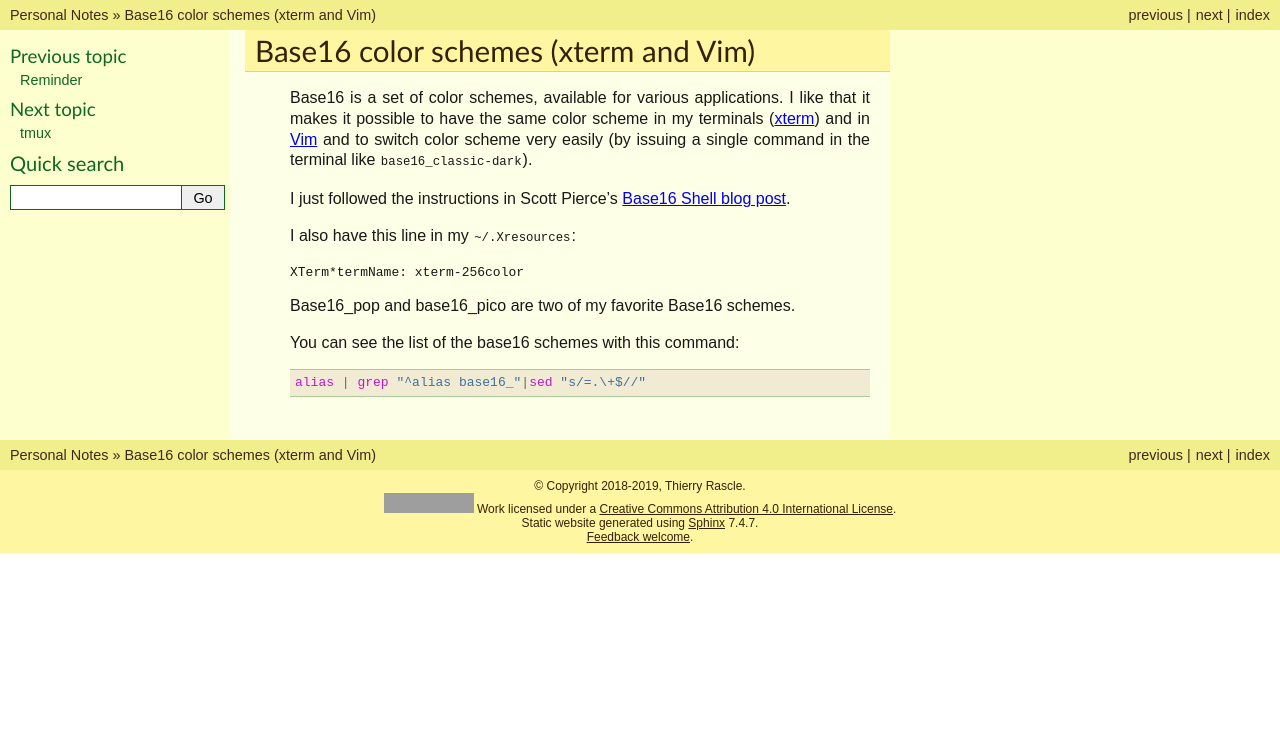
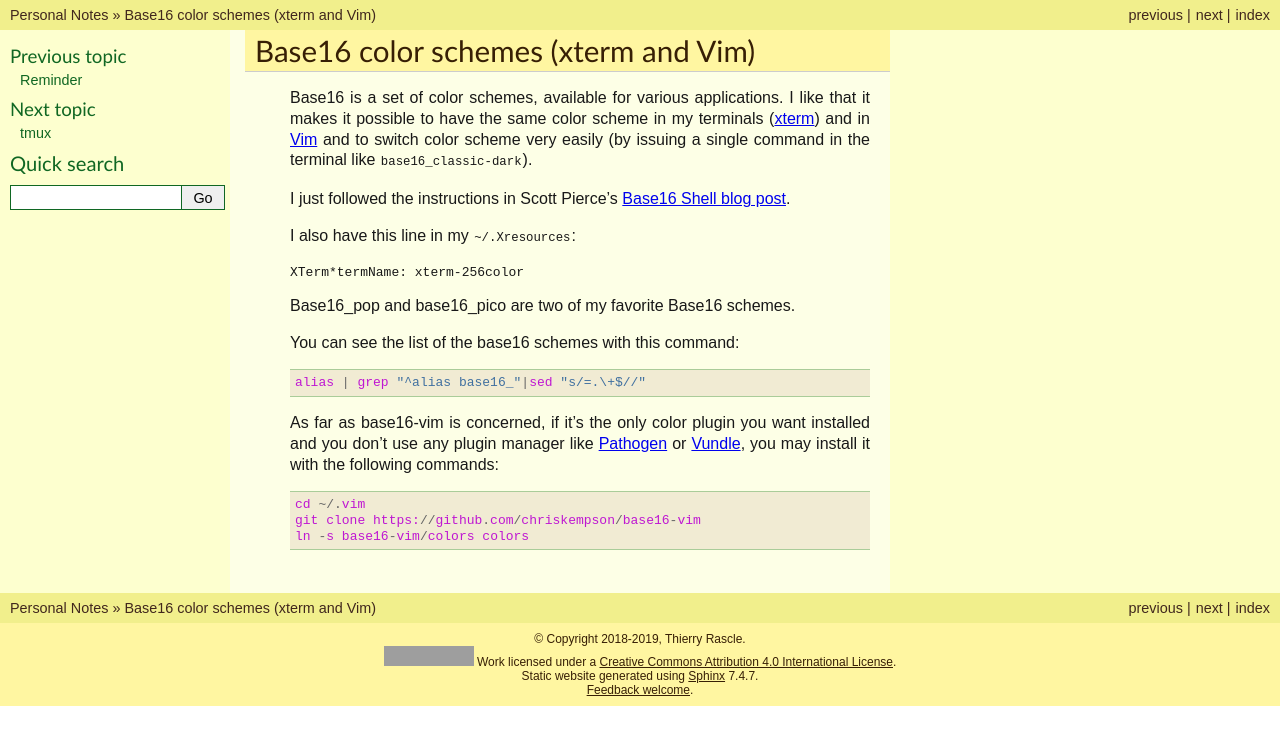
Before and after one commit to thierr26/thierr26_personal_notes_sphinx_sources, a Sphinx documentation site: the page built from source/base16_color_schemes_xterm_and_vim.rst, in a window 1280 px wide. Shown: the top 745 px of the page. Built offline with Sphinx 7.4.7, drawn with Linux system fonts in a browser that asks for light colours; grey boxes are pictures that could not be loaded.

Commit message:
Add commands for base16-vim installation

```diff
--- a/source/base16_color_schemes_xterm_and_vim.rst
+++ b/source/base16_color_schemes_xterm_and_vim.rst
@@ -5,6 +5,7 @@ Base16 color schemes (xterm and Vim)
   pair: Base16 color schemes; xterm
   pair: Base16 color schemes; Vim
   single: ~/.Xresources
+  single: ln
 
 Base16 is a set of color schemes, available for various applications. I like
 that it makes it possible to have the same color scheme in my terminals (`xterm
@@ -25,3 +26,13 @@ Base16_pop and base16_pico are two of my favorite Base16 schemes.
 You can see the list of the base16 schemes with this command::
 
   alias | grep "^alias base16_"|sed "s/=.\+$//"
+
+As far as base16-vim is concerned, if it's the only color plugin you want
+installed and you don't use any plugin manager like `Pathogen
+<https://github.com/tpope/vim-pathogen>`_ or `Vundle
+<https://github.com/VundleVim/Vundle.vim>`_, you may install it with the
+following commands::
+
+  cd ~/.vim
+  git clone https://github.com/chriskempson/base16-vim
+  ln -s base16-vim/colors colors
```
